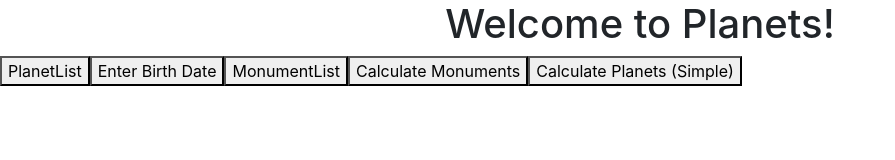
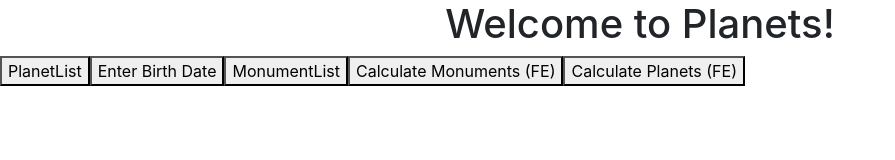
Before and after one commit to SVeenhouwer/AngularPlanets, an Angular app: page / in a window 1280 px wide. Shown: the top 160 px of the page, without its empty margins (0-895 px from the left). Built offline with nearby package versions, Linux system fonts and the light colour scheme.

Commit message:
fix typo

```diff
--- a/src/app/app.component.html
+++ b/src/app/app.component.html
@@ -22,11 +22,11 @@
 </button>
 
 <button onclick = "window.location.href = 'http://localhost:4200/calculateMonuments';">
-  Calculate Monuments
+  Calculate Monuments (FE)
 </button>
 
 <button onclick = "window.location.href = 'http://localhost:4200/calculatePlanetsSimple';">
-  Calculate Planets (Simple)
+  Calculate Planets (FE)
 </button>
 
 <router-outlet></router-outlet>
--- a/src/app/components/find-planet-by-id/find-planet-by-id.component.html
+++ b/src/app/components/find-planet-by-id/find-planet-by-id.component.html
@@ -1,6 +1,6 @@
 <br><br>
 
-Overview of detals for user {{ planet.name }}
+Overview of detals for planet {{ planet.name }}
 <br><br>
 
 <div>
--- a/src/app/components/find-planet-by-id/find-planet-by-id.component.ts
+++ b/src/app/components/find-planet-by-id/find-planet-by-id.component.ts
@@ -18,11 +18,15 @@ export class FindPlanetByIdComponent implements OnInit {
   ) { }
 
   ngOnInit(): void {
+    console.log("Entering findPlanetById");
     const id = +this.route.snapshot.params["id"];
+
+    console.log("Detected id: "+id);
 
     this.planetService.findPlanetById(id).subscribe( planet => {
       this.planet = planet;
     })
+    console.log("Exiting findPlanetById");
   }
 
 }
```
